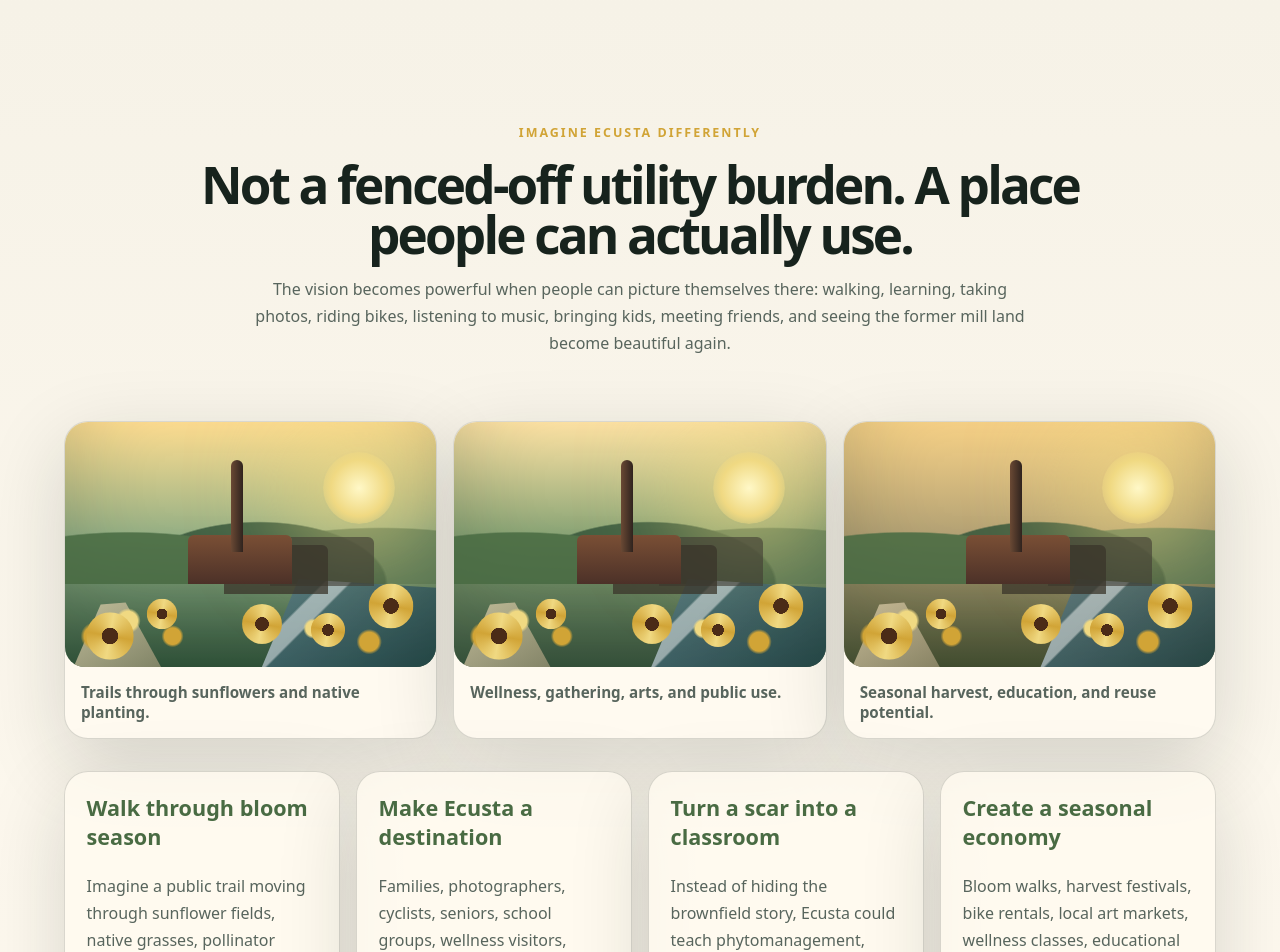
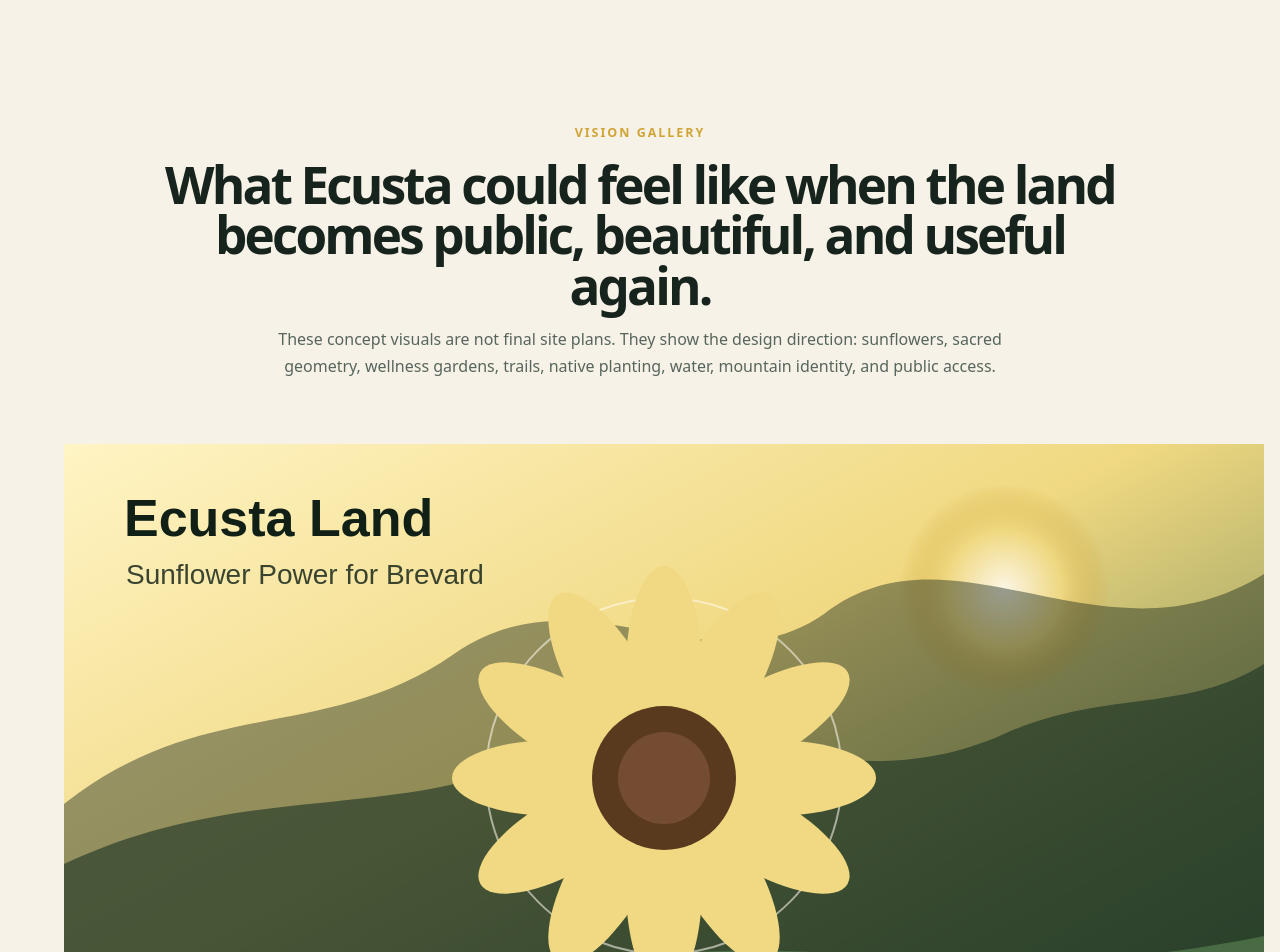
Before and after one commit to chthomps4/ecustaland, a Next.js app: page / in a window 1280 px wide. Shown: the part 1740-2692 px from the top of the page. Built offline with nearby package versions, Linux system fonts and the light colour scheme.

Commit message:
Start vision gallery and add petition CTA to homepage

```diff
--- a/app/page.tsx
+++ b/app/page.tsx
@@ -1,3 +1,5 @@
+const petitionUrl = "https://www.change.org/p/beautifying-ecusta-paper-mill-field";
+
 const evidenceLabels = [
   ["A", "Official federal regulatory record"],
   ["B", "Official local government record"],
@@ -19,6 +21,27 @@ const interestCards = [
   ["Make Ecusta a destination", "Families, photographers, cyclists, seniors, school groups, wellness visitors, artists, and local businesses could all have a reason to gather around the site."],
   ["Turn a scar into a classroom", "Instead of hiding the brownfield story, Ecusta could teach phytomanagement, ecology, responsible reuse, local history, and how communities repair complicated places."],
   ["Create a seasonal economy", "Bloom walks, harvest festivals, bike rentals, local art markets, wellness classes, educational tours, and sunflower products could support small local opportunity."],
+];
+
+const visionGallery = [
+  {
+    title: "The Sunflower Field",
+    image: "/images/ecusta-sunflower-geometry.svg",
+    alt: "Sunflower field, mountain, river, and sacred geometry concept for Ecusta Land",
+    text: "A highly visible landscape of sunflowers, native planting, pollinator habitat, and public beauty — something people can recognize, photograph, visit, and support.",
+  },
+  {
+    title: "Wellness by Design",
+    image: "/images/wellness-sacred-geometry.svg",
+    alt: "Sacred geometry wellness center concept with sunflower pattern, mountains, and gathering space",
+    text: "A calm wellness-center concept using circles, spirals, sunflower geometry, gardens, paths, and gathering spaces as a design language for harmony and orientation.",
+  },
+  {
+    title: "Trails, Water, and Public Access",
+    image: "/images/ecusta-sunflower-geometry.svg",
+    alt: "Nature, trail, river, mountains, and sunflower concept for public access at Ecusta",
+    text: "A future tied to the Ecusta Trail, Pisgah Forest, waterfalls, walking paths, biking, family recreation, education, and outdoor connection.",
+  },
 ];
 
 const moratoriumFacts = [
@@ -149,7 +172,7 @@ export default function Home() {
       <section className="hero">
         <nav className="nav" aria-label="Main navigation">
           <a href="#vision">Vision</a>
-          <a href="#imagine">Imagine</a>
+          <a href="#gallery">Gallery</a>
           <a href="#moratorium">Moratorium</a>
           <a href="#two-futures">Two Futures</a>
           <a href="#bloom">Bloom to Benefit</a>
@@ -167,8 +190,8 @@ export default function Home() {
               revitalization instead of high-impact digital infrastructure.
             </p>
             <div className="hero-actions">
-              <a className="button primary" href="#imagine">Imagine the place</a>
-              <a className="button secondary" href="/take-action">How to help</a>
+              <a className="button primary" href={petitionUrl} target="_blank" rel="noopener noreferrer">Sign the petition</a>
+              <a className="button secondary" href="#gallery">View the vision</a>
               <a className="button secondary" href="/contact">Contact Amy</a>
             </div>
           </div>
@@ -200,6 +223,28 @@ export default function Home() {
             <article className="pillar-card" key={title}>
               <h3>{title}</h3>
               <p>{text}</p>
+            </article>
+          ))}
+        </div>
+      </section>
+
+      <section id="gallery" className="section gallery-section">
+        <div className="section-heading centered">
+          <p className="eyebrow">Vision Gallery</p>
+          <h2>What Ecusta could feel like when the land becomes public, beautiful, and useful again.</h2>
+          <p>
+            These concept visuals are not final site plans. They show the design direction: sunflowers,
+            sacred geometry, wellness gardens, trails, native planting, water, mountain identity, and public access.
+          </p>
+        </div>
+        <div className="gallery-grid">
+          {visionGallery.map((item) => (
+            <article className="gallery-card" key={item.title}>
+              <img src={item.image} alt={item.alt} />
+              <div>
+                <h3>{item.title}</h3>
+                <p>{item.text}</p>
+              </div>
             </article>
           ))}
         </div>
@@ -424,14 +469,15 @@ export default function Home() {
       <section id="action" className="section action">
         <div>
           <p className="eyebrow">Take Action</p>
-          <h2>Ask decision-makers to compare the full community value of each path.</h2>
+          <h2>Sign the petition and ask decision-makers to compare the full community value of each path.</h2>
           <p>
             Ask for public records, tract-specific clarity, utility estimates, noise and heat analysis,
             brownfields restrictions, and a genuine comparison between a high-intensity data-center path
             and a wellness-centered revitalization plan.
           </p>
           <div className="hero-actions">
-            <a className="button primary" href="/take-action">Open the action page</a>
+            <a className="button primary" href={petitionUrl} target="_blank" rel="noopener noreferrer">Sign the petition</a>
+            <a className="button secondary" href="/take-action">Open the action page</a>
             <a className="button secondary" href="/contact">Contact Amy Turner</a>
           </div>
         </div>
@@ -450,7 +496,7 @@ export default function Home() {
 
       <footer className="footer">
         <p>Ecusta Land</p>
-        <p><a href="/take-action">Take Action</a> · <a href="/contact">Contact Amy Turner</a></p>
+        <p><a href={petitionUrl} target="_blank" rel="noopener noreferrer">Petition</a> · <a href="/take-action">Take Action</a> · <a href="/contact">Contact Amy Turner</a></p>
       </footer>
     </main>
   );
```
